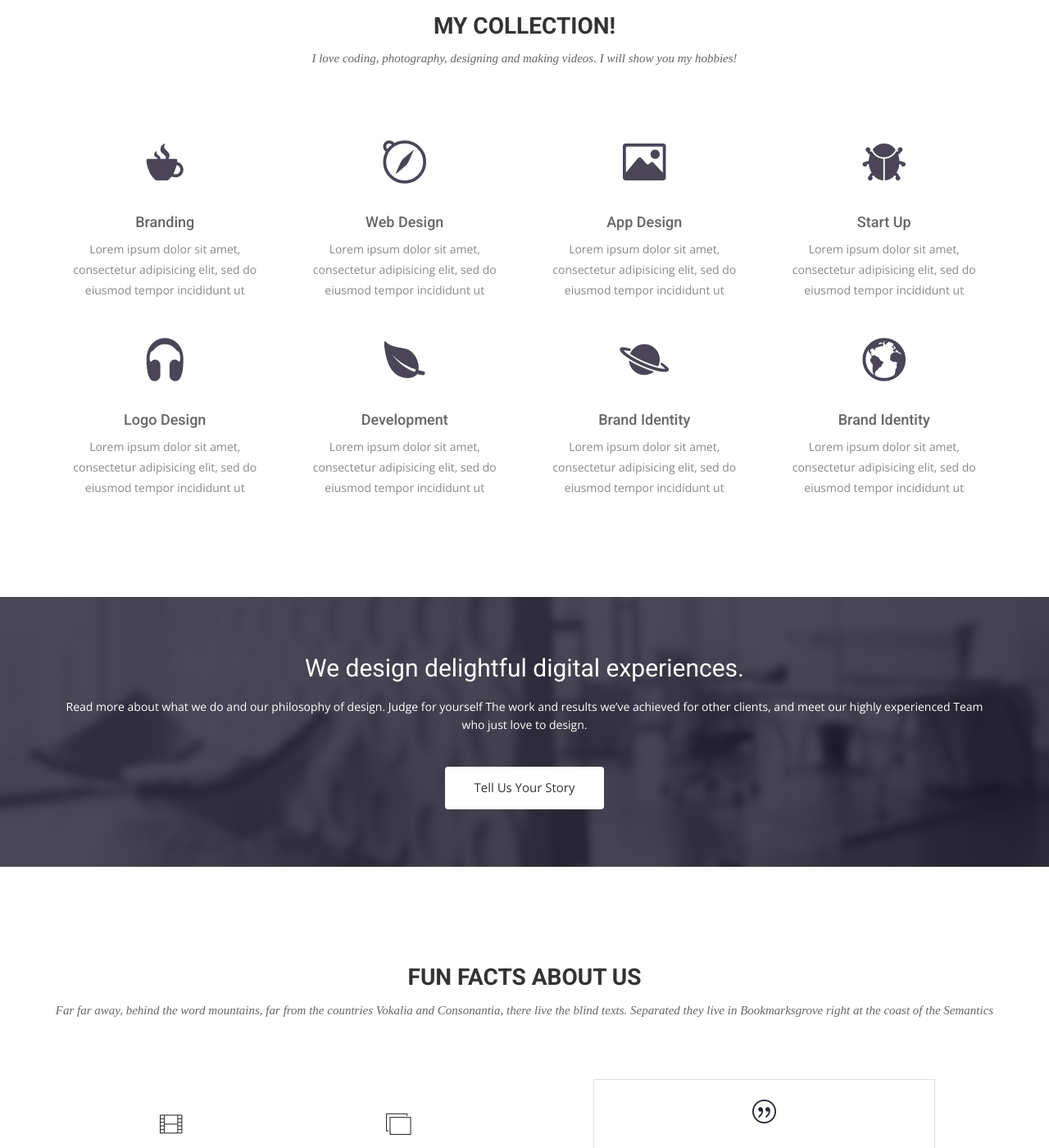
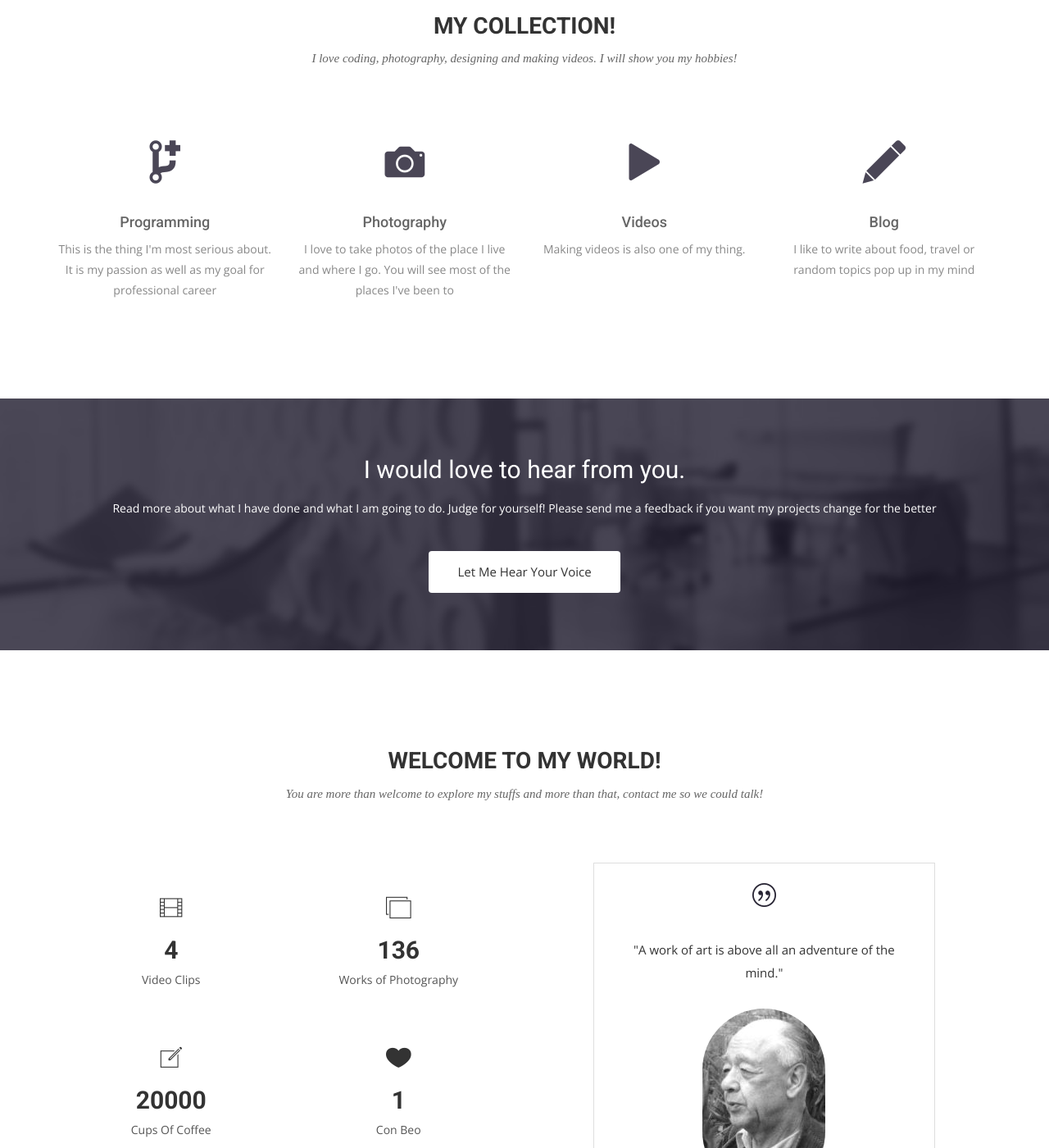
Before and after one commit to andre-le/andre-le.github.io, a Jekyll site: the page built from index.html, in a window 1280 px wide and 1400 px high, scrolled down 2054 px. Shown: the whole window at 82% size. Built offline with Jekyll 4.4.1, drawn with Linux system fonts in a browser that asks for light colours; nearby versions of some CDN libraries; some web fonts are replaced.

Commit message:
Feb 21 17

```diff
--- a/index.html
+++ b/index.html
@@ -65,58 +65,30 @@ permalink: /
     <div class="row ">
       <div class="col-sm-6 col-md-3">
         <div class="service-item">
-          <i class="icon ion-coffee"></i>
-          <h4>Branding</h4>
-          <p>Lorem ipsum dolor sit amet, consectetur adipisicing elit, sed do eiusmod tempor incididunt ut </p>
+          <i class="ion-fork-repo"></i>
+          <h4>Programming</h4>
+          <p>This is the thing I'm most serious about. It is my passion as well as my goal for professional career</p>
         </div>
       </div>
       <div class="col-sm-6 col-md-3">
         <div class="service-item">
-          <i class="ion-compass"></i>
-          <h4>Web Design</h4>
-          <p>Lorem ipsum dolor sit amet, consectetur adipisicing elit, sed do eiusmod tempor incididunt ut </p>
+          <i class="ion-camera"></i>
+          <h4>Photography</h4>
+          <p>I love to take photos of the place I live and where I go. You will see most of the places I've been to</p>
         </div>
       </div>
       <div class="col-sm-6 col-md-3">
         <div class="service-item">
-          <i class="ion-image"></i>
-          <h4>App Design</h4>
-          <p>Lorem ipsum dolor sit amet, consectetur adipisicing elit, sed do eiusmod tempor incididunt ut </p>
+          <i class="ion-play"></i>
+          <h4>Videos</h4>
+          <p>Making videos is also one of my thing.</p>
         </div>
       </div>
       <div class="col-sm-6 col-md-3">
         <div class="service-item">
-          <i class="ion-bug"></i>
-          <h4>Start Up</h4>
-          <p>Lorem ipsum dolor sit amet, consectetur adipisicing elit, sed do eiusmod tempor incididunt ut </p>
-        </div>
-      </div>
-      <div class="col-sm-6 col-md-3">
-        <div class="service-item">
-          <i class="ion-headphone"></i>
-          <h4>Logo Design</h4>
-          <p>Lorem ipsum dolor sit amet, consectetur adipisicing elit, sed do eiusmod tempor incididunt ut </p>
-        </div>
-      </div>
-      <div class="col-sm-6 col-md-3">
-        <div class="service-item">
-          <i class="ion-leaf"></i>
-          <h4>Development</h4>
-          <p>Lorem ipsum dolor sit amet, consectetur adipisicing elit, sed do eiusmod tempor incididunt ut </p>
-        </div>
-      </div>
-      <div class="col-sm-6 col-md-3">
-        <div class="service-item">
-          <i class="ion-planet"></i>
-          <h4>Brand Identity</h4>
-          <p>Lorem ipsum dolor sit amet, consectetur adipisicing elit, sed do eiusmod tempor incididunt ut </p>
-        </div>
-      </div>
-      <div class="col-sm-6 col-md-3">
-        <div class="service-item">
-          <i class="ion-earth"></i>
-          <h4>Brand Identity</h4>
-          <p>Lorem ipsum dolor sit amet, consectetur adipisicing elit, sed do eiusmod tempor incididunt ut </p>
+          <i class="ion-edit"></i>
+          <h4>Blog</h4>
+          <p>I like to write about food, travel or random topics pop up in my mind</p>
         </div>
       </div>
     </div>
@@ -128,9 +100,9 @@ permalink: /
     <div class="row">
       <div class="col-md-12">
         <div class="block">
-          <h2>We design delightful digital experiences.</h2>
-          <p>Read more about what we do and our philosophy of design. Judge for yourself The work and results we’ve achieved for other clients, and meet our highly experienced Team who just love to design.</p>
-          <a class="btn btn-default btn-call-to-action" href="#" >Tell Us Your Story</a>
+          <h2>I would love to hear from you.</h2>
+          <p>Read more about what I have done and what I am going to do. Judge for yourself! Please send me a feedback if you want my projects change for the better</p>
+          <a class="btn btn-default btn-call-to-action" href="https://andre-le.github.io/portfolio/contact/" >Let Me Hear Your Voice</a>
         </div>
       </div>
     </div>
@@ -141,8 +113,8 @@ permalink: /
   <div class="container">
     <div class="row">
       <div class="section-title text-center">
-        <h2>Fun Facts About Us</h2>
-        <p>Far far away, behind the word mountains, far from the countries Vokalia and Consonantia, there live the blind texts. Separated they live in Bookmarksgrove right at the coast of the Semantics</p>
+        <h2>Welcome to my world!</h2>
+        <p>You are more than welcome to explore my stuffs and more than that, contact me so we could talk!</p>
       </div>
     </div>
     <div class="row">
```
Also changed, not shown: contact.html (+6 -6 lines).
